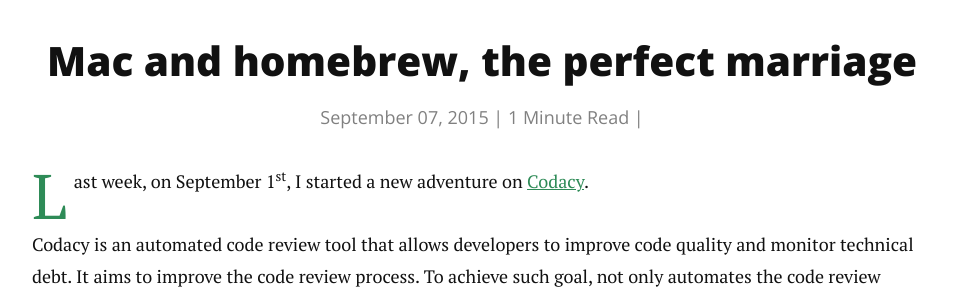
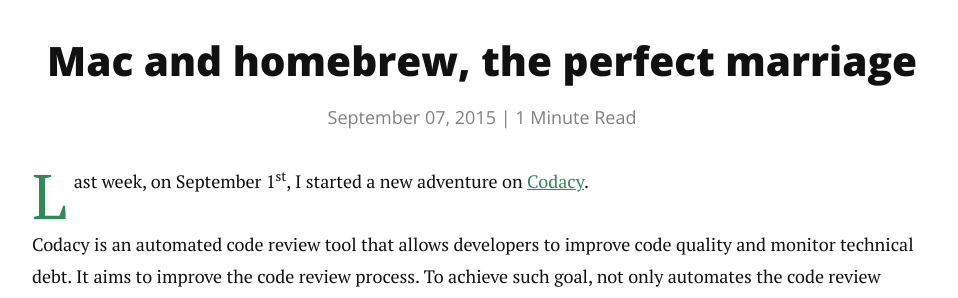
Before and after one commit to pedrorijo91/pedrorijo91.github.io, a Jekyll site: the page built from _posts/2015-09-07-mac-and-brew.markdown, in a window 1280 px wide and 900 px high, scrolled down 403 px. Shown: the part 155-453 px from the top of the window, without its empty margins (158-1116 px from the left). Built offline with Jekyll 4.4.1, drawn with Linux system fonts in a browser that asks for light colours; comment, search, counter and statistics services are not loaded; some of the changed lines change nothing that is shown.

Commit message:
Remove disqus

```diff
--- a/_includes/footer.html
+++ b/_includes/footer.html
@@ -45,18 +45,6 @@
             </div>
             <div class="version" hidden>{{ 'now' | date: "%a %d/%b %H:%M:%S (%Z)" }}</div>
 
-            <script type="text/javascript">
-            			var disqus_shortname = 'pedrorijo91';
-            			var disqus_identifier = "{{ page.url }}";
-            			(function () {
-            				var s = document.createElement('script');
-            				s.async = true;
-            				s.type = 'text/javascript';
-            				s.src = 'https://' + disqus_shortname + '.disqus.com/count.js';
-            				(document.getElementsByTagName('HEAD')[0] || document.getElementsByTagName('BODY')[0]).appendChild(s);
-            			}());
-            </script>
-
             <!-- Modernizr -->
             <script async src="{{ site.url }}/assets/js/modernizr.custom.15390.min.js" type="text/javascript"></script>
 
--- a/_layouts/post.html
+++ b/_layouts/post.html
@@ -9,7 +9,7 @@
 	  	</div>
 	{% endif %}
 	<h2 class="postTitle">{{ page.title }}</h2>
-	<p class="meta">{{ page.date | date: '%B %d, %Y' }} | <span class="time">{{ page.content | number_of_words | divided_by:180 }}</span> Minute Read | <a href="{{ page.url }}index.html#disqus_thread" data-disqus-identifier="{{page.url}}"></a></p>
+	<p class="meta">{{ page.date | date: '%B %d, %Y' }} | <span class="time">{{ page.content | number_of_words | divided_by:180 }}</span> Minute Read</p>
 
 	<div class="post-body">
 	{{ content }}
@@ -44,21 +44,4 @@
 	  	</a>
 	  {% endif %}
 	</div>
-
-	<div id="disqus_thread"></div>
-	  <script type="text/javascript">
-	  	  if("{{ site.url }}".indexOf("localhost") === -1) {
-		      var disqus_shortname = 'pedrorijo91';
-					var disqus_identifier = "{{ page.url }}";
-		      (function() {
-		          var dsq = document.createElement('script');
-							dsq.type = 'text/javascript';
-							dsq.async = true;
-		          dsq.src = '//' + disqus_shortname + '.disqus.com/embed.js';
-		          (document.getElementsByTagName('head')[0] || document.getElementsByTagName('body')[0]).appendChild(dsq);
-		      })();
-   	  	  }
-	  </script>
-	  <noscript>Please enable JavaScript to view the <a href="https://disqus.com/?ref_noscript">comments powered by Disqus.</a></noscript>
-
 </div>
```
